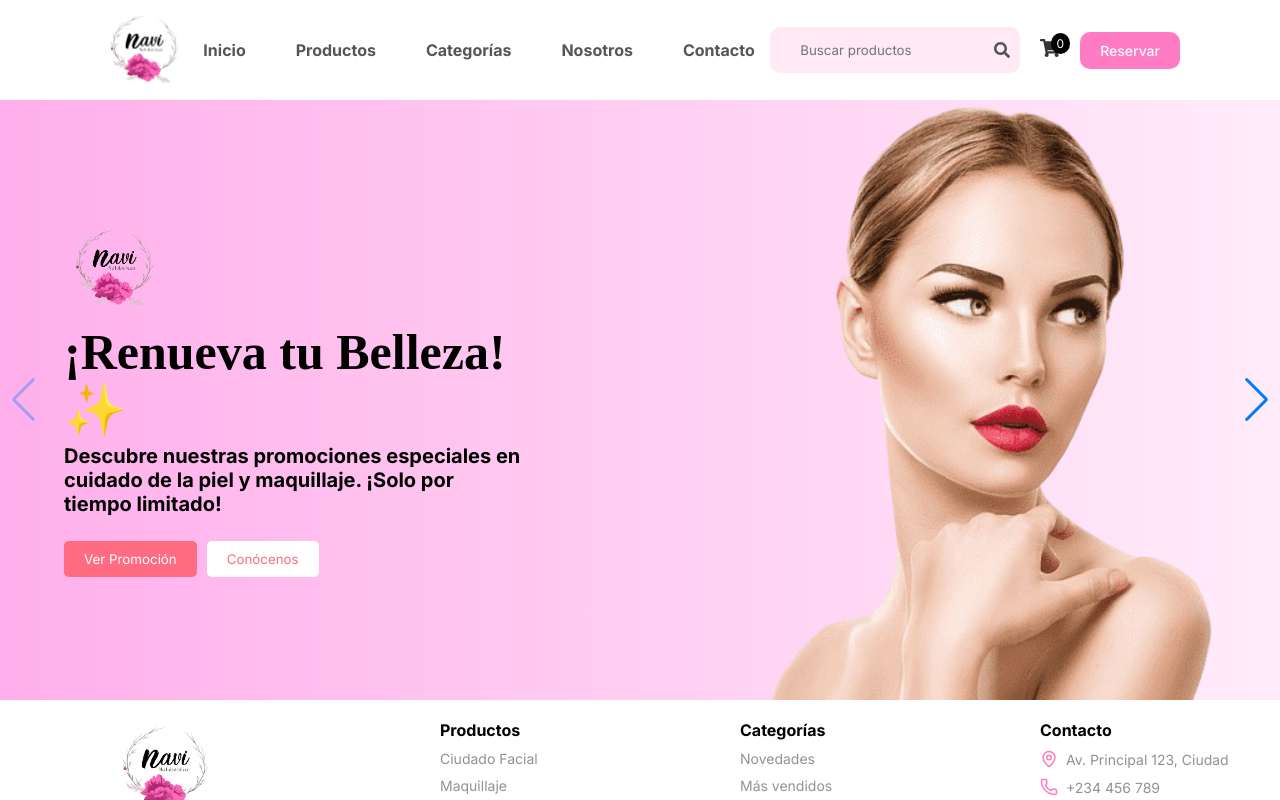
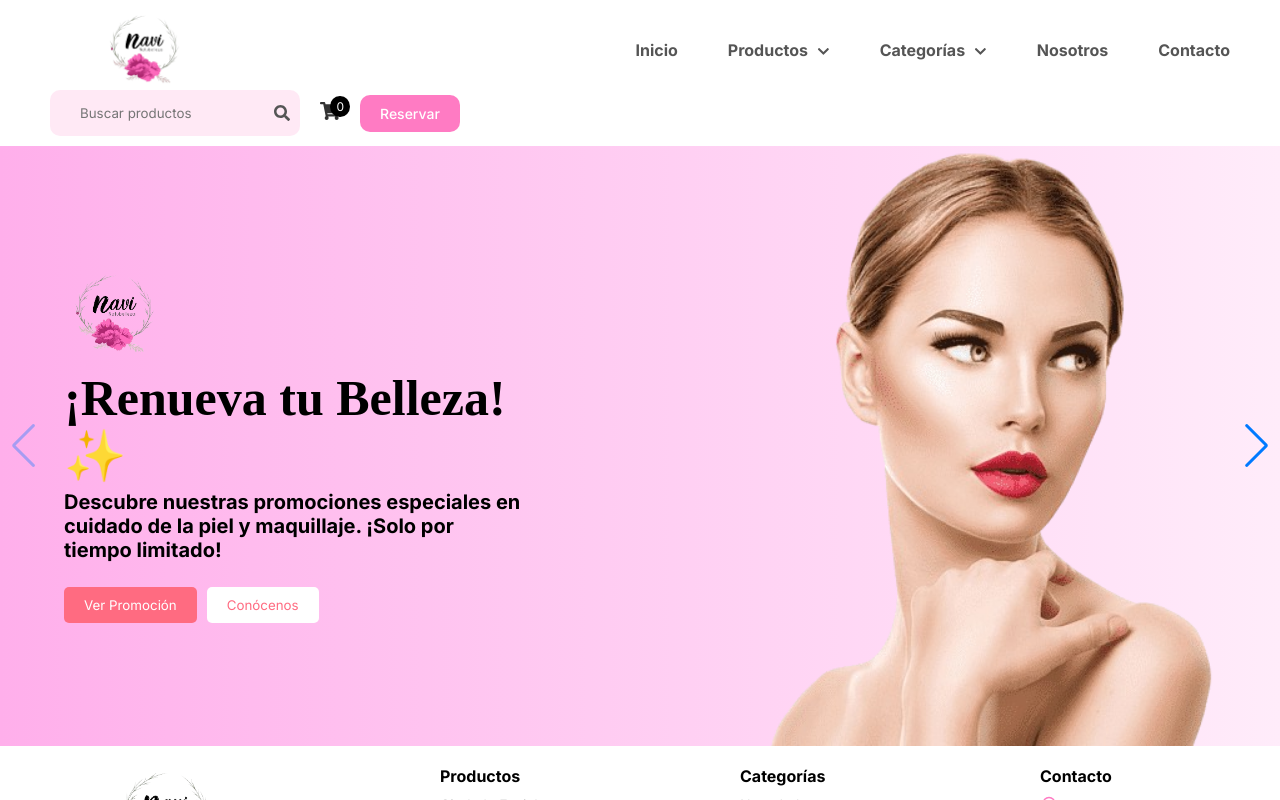
Before and after one commit to RKSAMANIEGO/naviri-web, a React (Vite) app: page / in a window 1280 px wide. Shown: the top 800 px of the page. Built offline with nearby package versions, Linux system fonts and the light colour scheme.

Commit message:
avance dropdown

```diff
--- a/src/components/header/Header.jsx
+++ b/src/components/header/Header.jsx
@@ -1,8 +1,15 @@
-import {FaShoppingCart, FaSearch} from 'react-icons/fa';
+import { useState } from 'react';
+import {FaShoppingCart, FaSearch, FaChevronDown } from 'react-icons/fa';
 import styles from "../../styles/header.module.css";
 
 const Header = () => {
+
+    const [showProductos, setShowProductos] = useState(false);
+    const [showCategorias, setShowCategorias] = useState(false);
+
+
     return (
+
     <header className={styles.header}>
         <div className={styles.logo}>
             <img src="/src/assets/image/logo-navi.png" alt="logo"/>
@@ -10,12 +17,48 @@ const Header = () => {
 
         <nav className={styles.nav}>
             <a href="#">Inicio</a>
-            <div className={styles.dropnow}>
-                <a href="#">Productos</a>
+
+            <div className={styles.dropnow}
+                onMouseEnter={() => setShowProductos(true)}
+                onMouseLeave={() => setShowProductos(false)}
+            >
+                <a href="#">Productos <FaChevronDown className={styles.iconDropdown}/></a>
+                {showProductos && (
+                    <div className={styles.dropdown}>
+                        <a href="#" className={styles.productosnew}>Nuevos Productos
+                            <p>Descubre nuestras ultimas novedades en productos de belleza</p>
+                        </a>
+                        <a href="#">Ver Todo
+                            <p>Explora nuestra colección completa de productos</p>
+                        </a>
+                        <a href="#">Ciudado facial
+                            <p>Cremas, sérums, mascarillas y más para tu rutina facial.</p>
+                        </a>
+                        <a href="#">Maquillaje
+                            <p>Bases, labiales, sombras y todo para tu look perfecto</p>
+                        </a>
+                        <a href="#">Ciudado capilar
+                            <p>Champús, acondicionadores y tratamientos para tu cabello</p>
+                        </a>
+                    </div>
+                )}
             </div>
 
-            <div className={styles.dropnow}>
-                <a href="#">Categorías</a>
+            <div className={styles.dropnow}
+                onMouseEnter={() => setShowCategorias(true)}
+                onMouseLeave={() => setShowCategorias(false)}
+            >
+                <a href="#">Categorías <FaChevronDown className={styles.iconDropdown}/></a>
+                {showCategorias && (
+                    <div className={styles.dropdown}>
+                        <a href="#">Accesorios</a>
+                        <a href="#">Aceites</a>
+                        <a href="#">Cosmeticos</a>
+                        <a href="#">Ciudado capilar</a>
+                        <a href="#">Ciudado corporal</a>
+                        <a href="#">Sales Minerales</a>
+                    </div>
+                )}
             </div>
 
             <a href="#">Nosotros</a>
--- a/src/styles/header.module.css
+++ b/src/styles/header.module.css
@@ -50,6 +50,65 @@
     color: black
 }
 
+.dropnow {
+    position: relative;
+}
+
+.dropdown {
+    position: absolute;
+    top: 100%;
+    left: 0;
+    background-color: white;
+    box-shadow: 0 4px 8px rgba(0, 0, 0, 0.1);
+    padding: 10px;
+    border-radius: 5px;
+    z-index: 10;
+    min-width: 400px;
+    height: 400px;
+    display: flex;
+}
+
+.dropdown a {
+    padding: 8px 12px;
+    color: #333;
+    text-decoration: none;
+    border-radius: 5px;
+    transition: background-color 0.3s;
+}
+
+
+.productosnew{
+    display: flex;
+    flex-direction: column;
+    align-items: center;
+    text-align: center;
+    padding: 10px;
+    background-color: #e04b88;
+    border-radius: 10px;
+    text-decoration: none;
+    height: 300px;
+    width: 500px;
+    color: white;
+
+}
+
+.productosnew p{
+    margin: 20px;
+    font-size: 20px;
+    color: #ffffff;
+}
+
+
+.iconDropdown {
+    margin-left: 5px;
+    font-size: 0.8rem;
+    vertical-align: middle;
+    transition: transform 0.2s;
+}
+
+.dropnow:hover .iconDropdown {
+    transform: rotate(180deg);
+}
 
 .sectionright {
     display: flex;
```
Also changed, not shown: src/styles/SectionPrincipal.module.css (line endings or trailing spaces).
